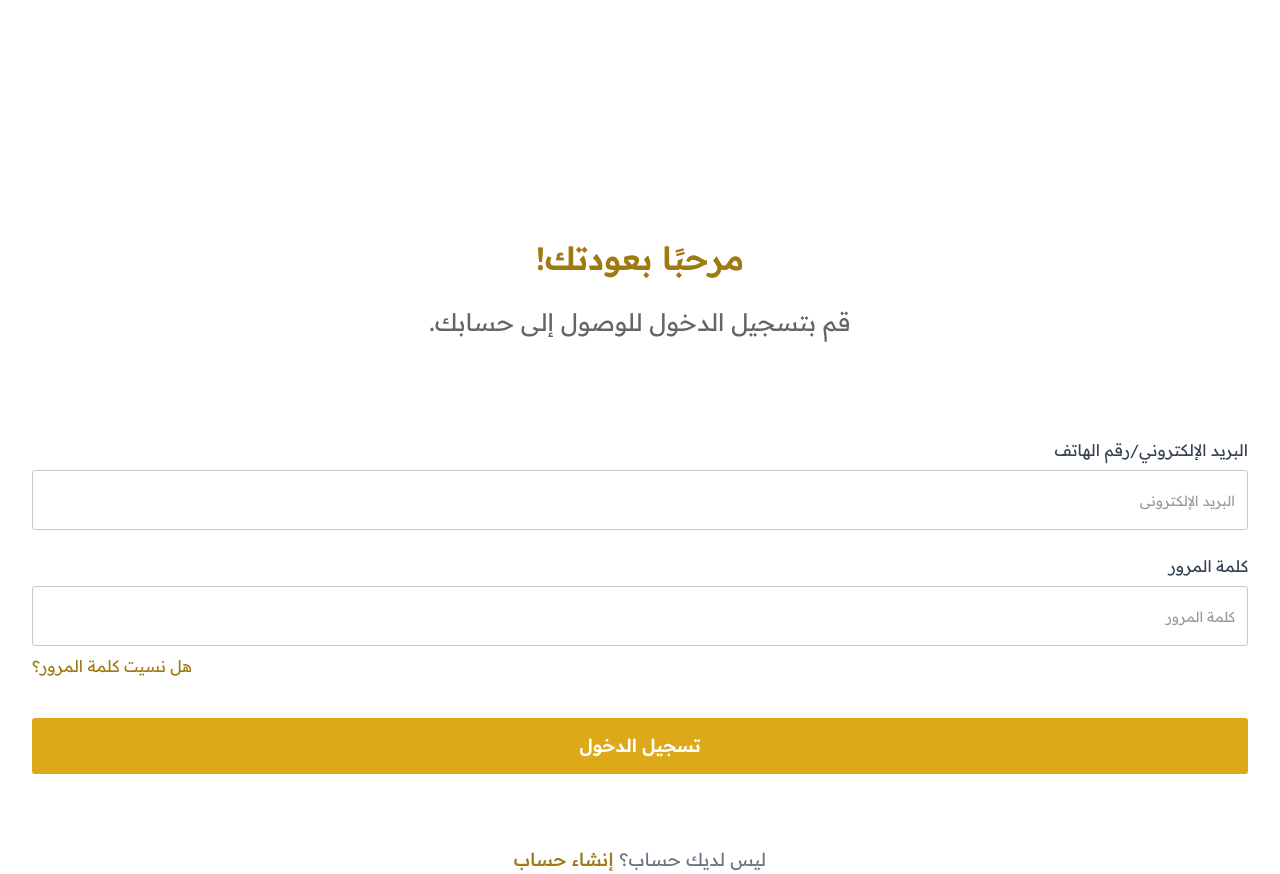
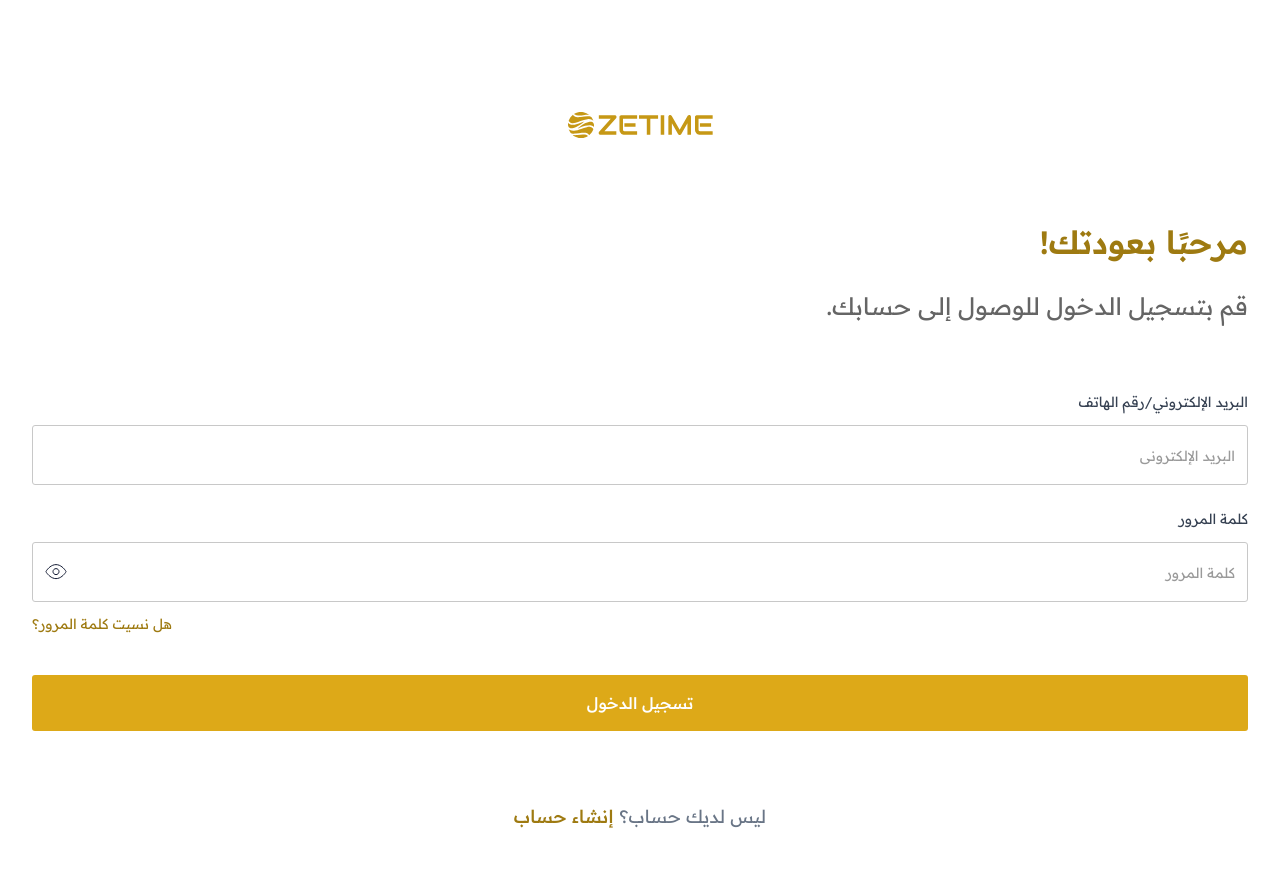
Before and after one commit to PassantYasser/ZE-dashboard, a Next.js app: page /Auth/Login in a window 1280 px wide. After the commit the page ends 831 px from the top, so only its background shows below. Built offline with nearby package versions, Linux system fonts and the light colour scheme.

Commit message:
feat: enhance LoginPage layout with improved responsiveness and styling; adjust global font sizes for better readability

```diff
--- a/src/app/Auth/Login/page.jsx
+++ b/src/app/Auth/Login/page.jsx
@@ -1,49 +1,121 @@
 "use client";
-import React, { useState } from 'react'
+import React, { useState } from "react";
 import i18n from "../../../language/i18n";
-import { useTranslation } from 'react-i18next';
-import Link from 'next/link';
+import { useTranslation } from "react-i18next";
+import Link from "next/link";
 function LoginPage() {
-
-      const { t } = useTranslation();
-
+  const { t } = useTranslation();
+  const [showPassword, setShowPassword] = useState(false);
 
   return (
     <>
-    <div className='p-8 lg1340:flex justify-between gap-8 h-screen '>
-      <section className='w-full'>
-          <div className=' mt-50.5 mb-25 flex flex-col items-center   rounded-[10px]'>
-            <p className='text-[#9E7A11] text-[32px] font-semibold mb-6'>{t('Welcome back!')}</p>
-            <p className='text-[#656565] text-2xl font-normal'>{t('Log in to access your account.')} </p>
+      <div className="p-8 lg1340:flex justify-between gap-8 h-screen ">
+        <section className="w-full">
+
+          {/* 📱Tablet screen only */}
+          <div className="lg1340:hidden flex justify-center gap-1 my-20">
+            <img src="/images/LogoText.svg" alt="" />
+            <img src="/images/Logo.svg" alt="" />
           </div>
-          <form className='w-full flex flex-col gap-6'>
-            <div className='flex flex-col gap-2'>
-              <label className='text-[#364152] text-base font-normal' htmlFor="email">{t('Email')}/{t('phone number')}</label>
-              <input className='w-full h-15 px-3 border border-[#C8C8C8] rounded-[3px] placeholder-[#9A9A9A] placeholder:text-sm' type="email" name="email" id="email" placeholder={t('Email')} />
+
+          {/* title  */}
+          <div className=" lg1340:mt-50.5 mb-17.5 lg1340:mb-25 flex flex-col lg1340:items-center   rounded-[10px]">
+            <p className="text-[#9E7A11] text-[32px] font-semibold mb-6">
+              {t("Welcome back!")}
+            </p>
+            <p className="text-[#656565] text-2xl font-normal">
+              {t("Log in to access your account.")}{" "}
+            </p>
+          </div>
+
+          <form className="w-full flex flex-col gap-6">
+
+            {/* email form */}
+            <div className="flex flex-col gap-3">
+              <label
+                className="text-[#364152] fontSizeA font-normal"
+                htmlFor="email"
+              >
+                {t("Email")}/{t("phone number")}
+              </label>
+              <input
+                className="w-full h-15 p-3 border border-[#C8C8C8] rounded-[3px] placeholder-[#9A9A9A] placeholder:text-sm"
+                type="email"
+                name="email"
+                id="email"
+                placeholder={t("Email")}
+              />
             </div>
-            <div className='flex flex-col gap-2'>
-              <label className='text-[#364152] text-base font-normal' htmlFor="password">{t('password')}</label>
-              <input className='w-full h-15 px-3 border border-[#C8C8C8] rounded-[3px] placeholder-[#9A9A9A] placeholder:text-sm' type="password" name="password" id="password" placeholder={t('password')} />
-              <Link href='/Auth/Login/ForgetPassword' className='flex justify-end text-[#9E7A11] text-base font-normal'>{t('Forgot your password?')}</Link>
+
+            {/* password form */}
+            <div className="flex flex-col gap-3">
+              <label
+                className="text-[#364152] fontSizeA font-normal"
+                htmlFor="password"
+              >
+                {t("password")}
+              </label>
+
+              <div className="relative">
+                <input
+                  className="w-full h-15 p-3 border border-[#C8C8C8] rounded-[3px] placeholder-[#9A9A9A] placeholder:text-sm"
+                  type={showPassword ? "text" : "password"}
+                  name="password"
+                  id="password"
+                  placeholder={t("password")}
+                />
+                <span
+                  onClick={() => setShowPassword(!showPassword)}
+                  className="absolute left-3 top-1/2 -translate-y-1/2 text-gray-500"
+                >
+                  {showPassword ?
+                    (
+                      <img src="/images/icons/eyeClose.svg" alt="" />
+                    )
+                    :(
+                      <img src="/images/icons/eyeOpen.svg" alt="" />
+                    )
+                  }
+                </span>
+              </div>
+
+              {/* btn of forget password */}
+              <Link
+                href="/Auth/Login/ForgetPassword"
+                className="flex justify-end text-[#9E7A11] fontSizeA font-normal"
+              >
+                {t("Forgot your password?")}
+              </Link>
+
             </div>
-            <button className='w-full h-14 bg-[#DDA918] text-white text-lg font-semibold rounded-[3px] mt-4 mb-12'>
-              {t('Log in')}
+
+            <button className="w-full h-14 bg-[#DDA918] text-white text-base font-medium rounded-[3px] mt-4 mb-12">
+              {t("Log in")}
             </button>
-            <p className='flex justify-center gap-1.5'>
-              <span className='text-[#697586] text-lg font-normal'>{t('Dont have an account?')}</span>
-              <span className='text-[#9E7A11] text-lg font-medium'>{t('Create an account')}</span>
+
+            {/*btn to open signup */}
+            <p className="flex justify-center gap-1.5">
+              <span className="text-[#697586] text-lg font-normal">
+                {t("Dont have an account?")}
+              </span>
+              <span className="text-[#9E7A11] text-lg font-medium">
+                {t("Create an account")}
+              </span>
             </p>
+
           </form>
 
-      </section>
+        </section>
 
-
-
-
-        <section className='w-full hidden lg1340:block  rounded-[10px]'
-          style={{ background: "linear-gradient(180deg, #DDA918 48.1%, #9D7810 99.85%)" }}
+        {/* 💻 desktop screen only */}
+        <section
+          className="w-full hidden lg1340:block  rounded-[10px]"
+          style={{
+            background:
+              "linear-gradient(180deg, #DDA918 48.1%, #9D7810 99.85%)",
+          }}
         >
-          <p className='flex justify-end ml-4'>
+          <p className="flex justify-end ml-4">
             <img src="/images/AuthLogUP.png" alt="" />
           </p>
 
@@ -52,24 +124,24 @@ function LoginPage() {
               {t("Join the ZETIME Partner Network")}
             </p>
             <p className="text-lg font-normal leading-9">
-              {t("Register now and get the tools you need to reach a wider customer base and achieve your goals efficiently.")}
+              {t(
+                "Register now and get the tools you need to reach a wider customer base and achieve your goals efficiently."
+              )}
             </p>
-            <p className='mt-20'>
+            <p className="mt-20">
               <img src="/images/AuthLogMiddle.svg" alt="" />
             </p>
           </div>
 
-          <p className='fixed bottom-8 mr-4 '>
+          <p className="fixed bottom-8 mr-4 ">
             <img src="/images/AuthLogDown.svg" alt="" />
           </p>
-
         </section>
 
+
       </div>
-
-
     </>
-  )
+  );
 }
 
-export default LoginPage
+export default LoginPage;
--- a/src/app/globals.css
+++ b/src/app/globals.css
@@ -22,10 +22,10 @@ body {
 /* 📱 Tablet */
 @media (min-width: 601px) and (max-width: 1339px) {
   .fontSizeA{
-    font-size:16px ;
+    font-size:14px ;
   };
   .fontSizeB{
-    font-size:24px;
+    font-size:16px;
   };
   .fontSizeC{
     font-size:32px;
```
